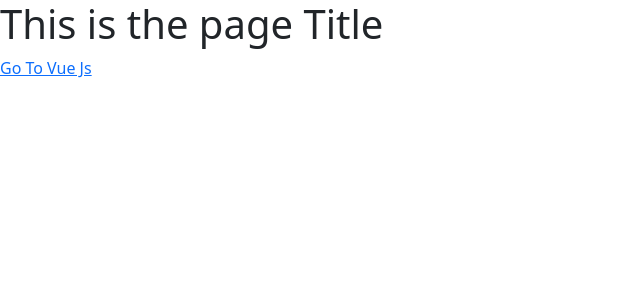
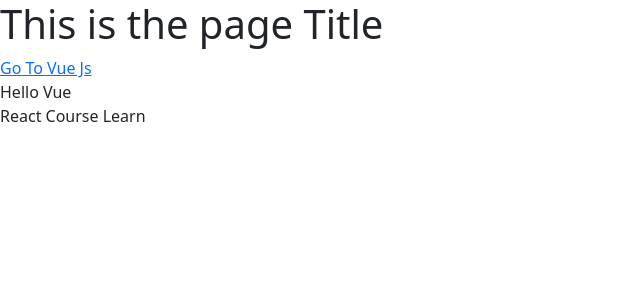
Before and after one commit to SaeedHabibi23/vue-cli, a Vue app: page / in a window 1280 px wide. Shown: the top 300 px of the page, without its empty margins (0-640 px from the left). Built offline with nearby package versions, Linux system fonts and the light colour scheme.

Commit message:
Method worked

```diff
--- a/src/App.vue
+++ b/src/App.vue
@@ -1,18 +1,33 @@
 <template>
     <h1> {{ title }} </h1>
     <a :href="link"> Go To Vue Js </a>
+    <div>
+      {{ getText() }}
+    </div>
+
+    {{ getNotherText() }}
 </template>
 
 <script>
 
 export default {
-name: "App" ,
-
-data(){
-  return{
-    title: 'This is the page Title',
-    link: 'https://vuejs.org'
+  name: "App",
+  data() {
+    return {
+      title: 'This is the page Title',
+      link: 'https://vuejs.org',
+      text1: 'Hello Vue',
+      text2: 'Hello React'
+    }
+  },
+  methods: {
+    getText() {
+      return this.text1;
+    },
+    getNotherText() {
+      return "React Course Learn";
+    }
   }
 }
-}
+
 </script>
```
